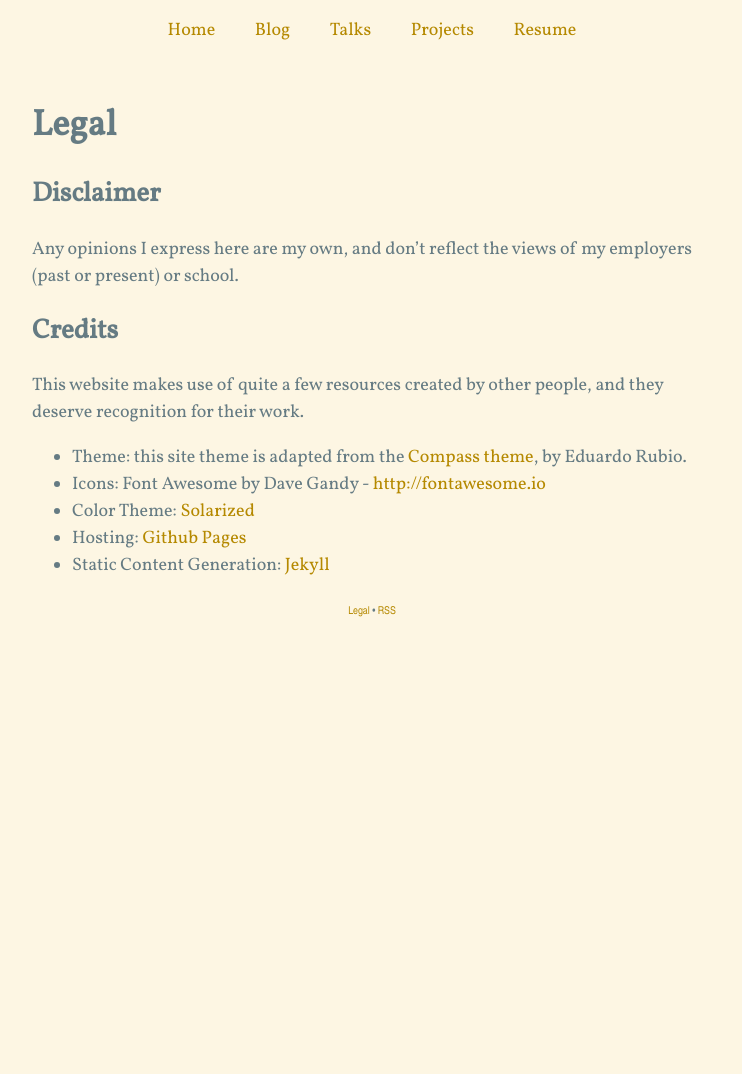
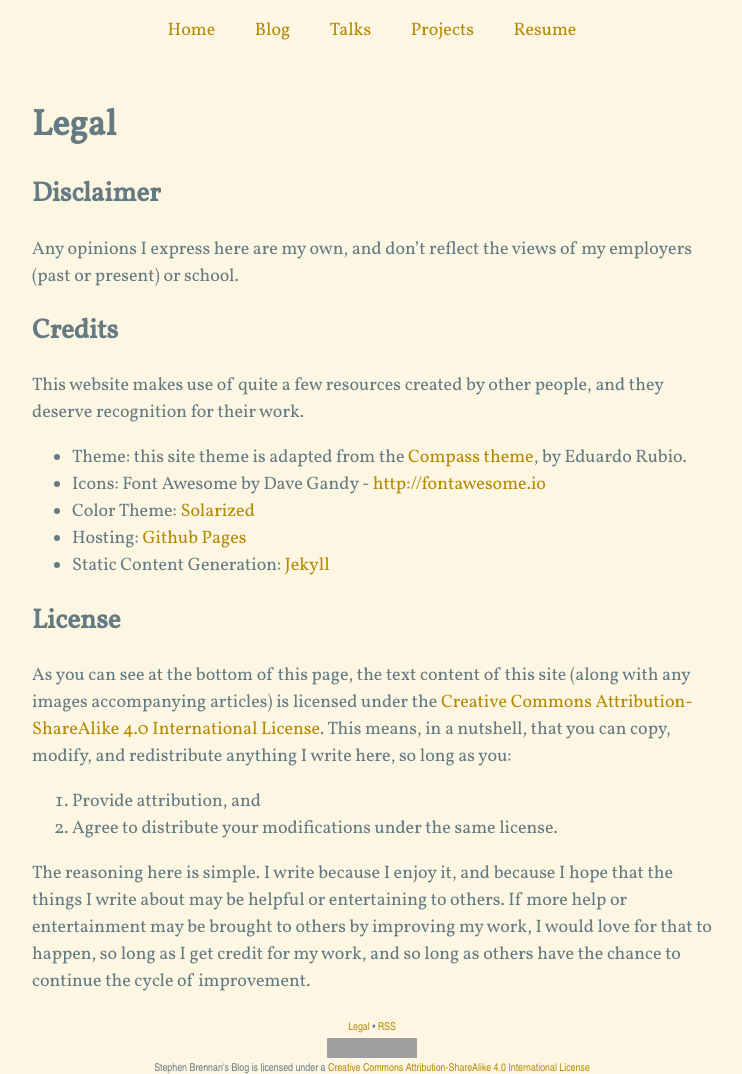
Before and after one commit to brenns10/brennan.io, a Jekyll site: the page built from legal.md, in a window 1280 px wide. Shown: the whole page, without its empty margins (268-1010 px from the left). Built offline with Jekyll 4.4.1, drawn with Linux system fonts in a browser that asks for light colours; nearby versions of some CDN libraries; Markdown is read by kramdown in place of the engine named in the settings; comment, search, counter and statistics services are not loaded; before the commit the page ends 900 px from its top, so only the background shows below that; grey boxes are pictures that could not be loaded.

Commit message:
Site-wide CC-BY-SA license.

```diff
--- a/_config.yml
+++ b/_config.yml
@@ -8,7 +8,8 @@ logo: /images/me.jpg
 
 url: http://stephen-brennan.com
 
-paginate: 5
+gems: [jekyll-paginate]
+paginate: 10
 paginate_path: "blog/page:num"
 
 markdown: redcarpet
--- a/_layouts/base.html
+++ b/_layouts/base.html
@@ -26,6 +26,10 @@
   <div class="poweredby">
       <a href="/legal">Legal</a> &#8226;
       <a href="/blog/rss.xml">RSS</a>
+      <br><br>
+      <a rel="license" href="http://creativecommons.org/licenses/by-sa/4.0/"><img alt="Creative Commons License" style="border-width:0" src="https://i.creativecommons.org/l/by-sa/4.0/88x31.png" /></a>
+      <br><br>
+      <span xmlns:dct="http://purl.org/dc/terms/" href="http://purl.org/dc/dcmitype/Text" property="dct:title" rel="dct:type">Stephen Brennan's Blog</span> is licensed under a <a rel="license" href="http://creativecommons.org/licenses/by-sa/4.0/">Creative Commons Attribution-ShareAlike 4.0 International License</a>
   </div>
   </body>
 </html>
--- a/legal.md
+++ b/legal.md
@@ -20,3 +20,22 @@ they deserve recognition for their work.
 - Color Theme: [Solarized](http://ethanschoonover.com/solarized)
 - Hosting: [Github Pages](https://github.com)
 - Static Content Generation: [Jekyll](http://jekyllrb.com)
+
+## License
+
+As you can see at the bottom of this page, the text content of this site (along
+with any images accompanying articles) is licensed under the
+[Creative Commons Attribution-ShareAlike 4.0 International License](cc-by-sa).
+This means, in a nutshell, that you can copy, modify, and redistribute anything
+I write here, so long as you:
+
+1. Provide attribution, and
+2. Agree to distribute your modifications under the same license.
+
+The reasoning here is simple.  I write because I enjoy it, and because I hope
+that the things I write about may be helpful or entertaining to others.  If more
+help or entertainment may be brought to others by improving my work, I would
+love for that to happen, so long as I get credit for my work, and so long as
+others have the chance to continue the cycle of improvement.
+
+[cc-by-sa]: http://creativecommons.org/licenses/by-sa/4.0/
```
